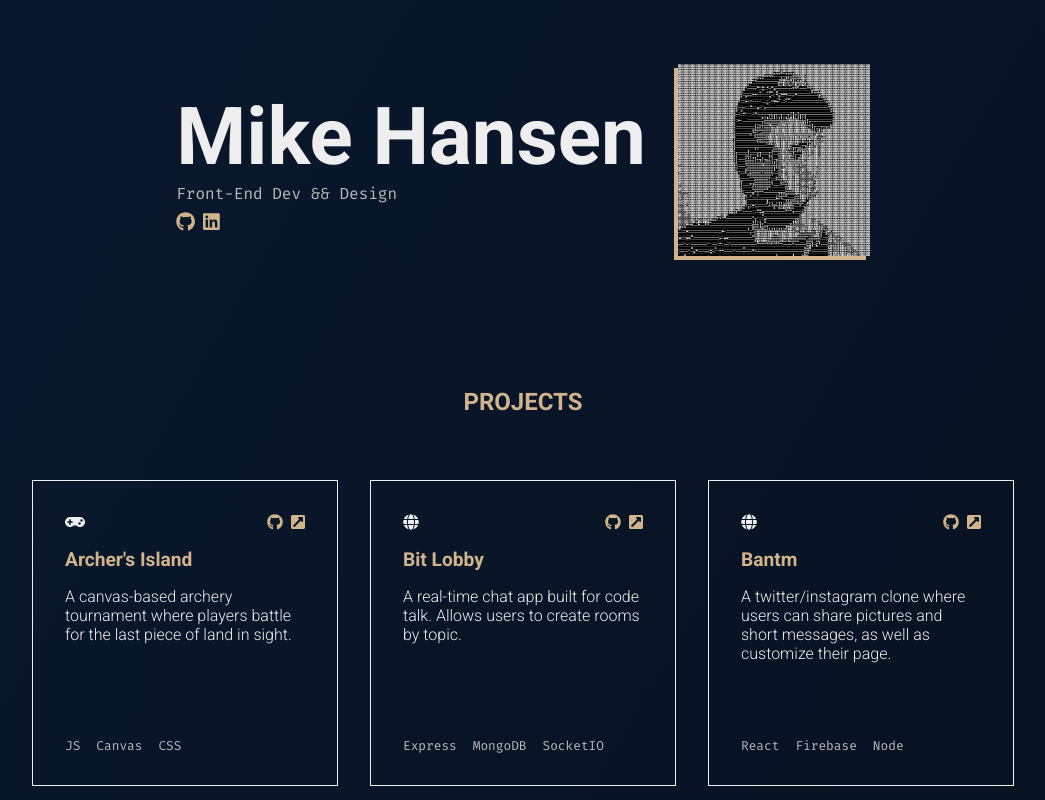
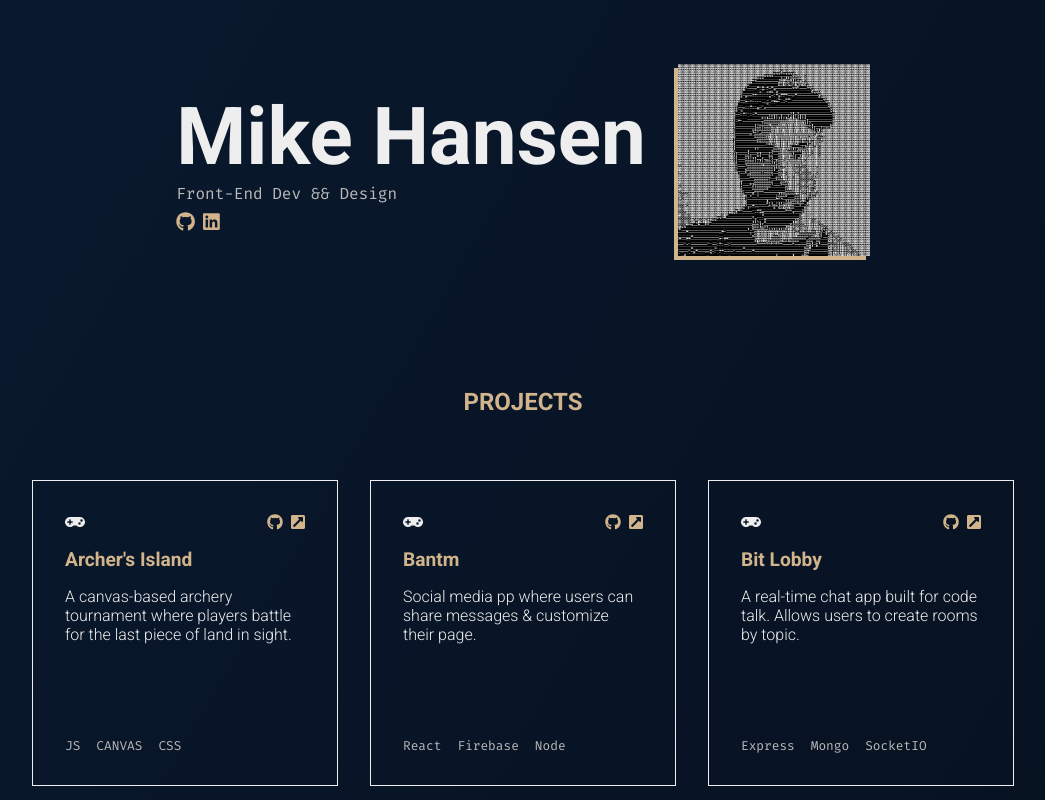
Before and after one commit to han-sen/portfolio, a Gatsby site: page / in a window 1280 px wide. Shown: the top 800 px of the page, without its empty margins (117-1162 px from the left). Built offline with nearby package versions, Linux system fonts and the light colour scheme; Gatsby itself is replaced by a stand-in of ours.

Commit message:
created custom post type for projects

```diff
--- a/src/components/blog.js
+++ b/src/components/blog.js
@@ -5,13 +5,18 @@
 export default function Blog(props) {
   return (
     <div>
-      {props.data.allMarkdownRemark.edges.map(({ node }) => (
+      {props.data.allMarkdownRemark.edges
+        .filter(({ node }) => node.frontmatter.post_type === "blog")
+        .map(({ node }) => (
           <div key={node.id} className={styles.blog_article_wrap}>
             <h3>
               <a className={styles.blog_link} href={node.fields.slug}>
                 {node.frontmatter.title}
               </a>{" "}
-            <span className={styles.blog_date}> - {node.frontmatter.date}</span>
+              <span className={styles.blog_date}>
+                {" "}
+                - {node.frontmatter.date}
+              </span>
             </h3>
             <p className={styles.blog_excerpt}>{node.excerpt}</p>
           </div>
--- a/src/components/projects.js
+++ b/src/components/projects.js
@@ -7,9 +7,12 @@
 
 import { FontAwesomeIcon } from "@fortawesome/react-fontawesome"
 
-const Projects = () => {
+const Projects = props => {
   return (
     <section className={styles.projects_outer_wrap}>
+      {props.data.allMarkdownRemark.edges
+        .filter(({ node }) => node.frontmatter.post_type === "project")
+        .map(({ node }) => (
           <div className={styles.project_wrap}>
             <div className={styles.project_inner}>
               <div className={styles.project_icon_wrap}>
@@ -18,32 +21,32 @@
                 </div>
                 <div className={styles.project_links}>
                   <a
-                href="https://github.com/han-sen/archers-island"
+                    href={node.frontmatter.github}
                     className={styles.project_links_item}
                   >
                     <FontAwesomeIcon icon={faGithub} />
                   </a>
                   <a
-                href="https://han-sen.github.io/archers-island/"
+                    href={node.frontmatter.liveLink}
                     className={styles.project_links_item}
                   >
                     <FontAwesomeIcon icon={faExternalLinkSquareAlt} />
                   </a>
                 </div>
               </div>
-          <h3 className={styles.project_title}>Archer's Island</h3>
+              <h3 className={styles.project_title}>{node.frontmatter.title}</h3>
               <p className={styles.project_desc}>
-            A canvas-based archery tournament where players battle for the last
-            piece of land in sight.
+                {node.frontmatter.description}
               </p>
               <ul className={styles.project_stack}>
-            <li className={styles.project_stack_item}>JS</li>
-            <li className={styles.project_stack_item}>Canvas</li>
-            <li className={styles.project_stack_item}>CSS</li>
+                {node.frontmatter.tags.map(tag => (
+                  <li className={styles.project_stack_item}>{tag}</li>
+                ))}
               </ul>
             </div>
           </div>
-      <div className={styles.project_wrap}>
+        ))}
+      {/* <div className={styles.project_wrap}>
         <div className={styles.project_inner}>
           <div className={styles.project_icon_wrap}>
             <div className={styles.projects_cat}>
@@ -99,8 +102,8 @@
           </div>
           <h3 className={styles.project_title}>Bantm</h3>
           <p className={styles.project_desc}>
-            A twitter/instagram clone where users can share pictures and short
-            messages, as well as customize their page.
+            Social media pp where users can share messages & customize their
+            page.
           </p>
           <ul className={styles.project_stack}>
             <li className={styles.project_stack_item}>React</li>
@@ -108,7 +111,7 @@
             <li className={styles.project_stack_item}>Node</li>
           </ul>
         </div>
-      </div>
+      </div> */}
     </section>
   )
 }
--- a/src/pages/index.js
+++ b/src/pages/index.js
@@ -14,7 +14,7 @@
       <Layout>
         <Hero />
         <h2>PROJECTS</h2>
-        <Projects />
+        <Projects data={data} />
         <h2>ABOUT</h2>
         <AboutMe />
         <h2>BLOG</h2>
@@ -36,13 +36,19 @@
 
 export const query = graphql`
   query MyQuery {
-    allMarkdownRemark(filter: { frontmatter: { post_type: { eq: "blog" } } }) {
+    allMarkdownRemark(filter: { frontmatter: {} }) {
       edges {
         node {
           id
           frontmatter {
             date
             title
+            post_type
+            description
+            feature
+            github
+            liveLink
+            tags
           }
           html
           excerpt
--- /dev/null
+++ b/src/projects/archers-island.md
@@ -0,0 +1,13 @@
+---
+title: "Archer's Island"
+date: "2020-10-02"
+post_type: "project"
+feature: true
+description: "A canvas-based archery tournament where players battle for the last piece of land in sight."
+github: "https://github.com/han-sen/archers-island"
+liveLink: "https://han-sen.github.io/archers-island/"
+tags:
+  - JS
+  - CANVAS
+  - CSS
+---
--- /dev/null
+++ b/src/projects/bantm.md
@@ -0,0 +1,13 @@
+---
+title: "Bantm"
+date: "2020-10-02"
+post_type: "project"
+feature: true
+description: "Social media pp where users can share messages & customize their page."
+github: "https://github.com/han-sen/bantm_client"
+liveLink: "https://bantm-5ac5e.web.app/"
+tags:
+  - React
+  - Firebase
+  - Node
+---
--- /dev/null
+++ b/src/projects/bit-lobby.md
@@ -0,0 +1,13 @@
+---
+title: "Bit Lobby"
+date: "2020-10-02"
+post_type: "project"
+feature: true
+description: "A real-time chat app built for code talk. Allows users to create rooms by topic."
+github: "https://github.com/han-sen/bit-lobby"
+liveLink: "https://bitlobby.herokuapp.com/"
+tags:
+  - Express
+  - Mongo
+  - SocketIO
+---
--- a/src/styles/global.scss
+++ b/src/styles/global.scss
@@ -18,7 +18,7 @@
   color: tan;
 }
 
-ul,
-li {
-  list-style: none;
-}
+// ul,
+// li {
+//   list-style: none;
+// }
```
Also changed, not shown: src/styles/components/blog_post.module.scss (added, +20 -0 lines), src/templates/blog-post.js (+10 -4 lines), README.md, src/blog/first-browser-game.md (renamed from src/pages/first-browser-game.md), src/blog/manage-users-firebase.md (renamed from src/pages/manage-users-firebase.md). Lines whose indentation alone changed are shown as unchanged.
